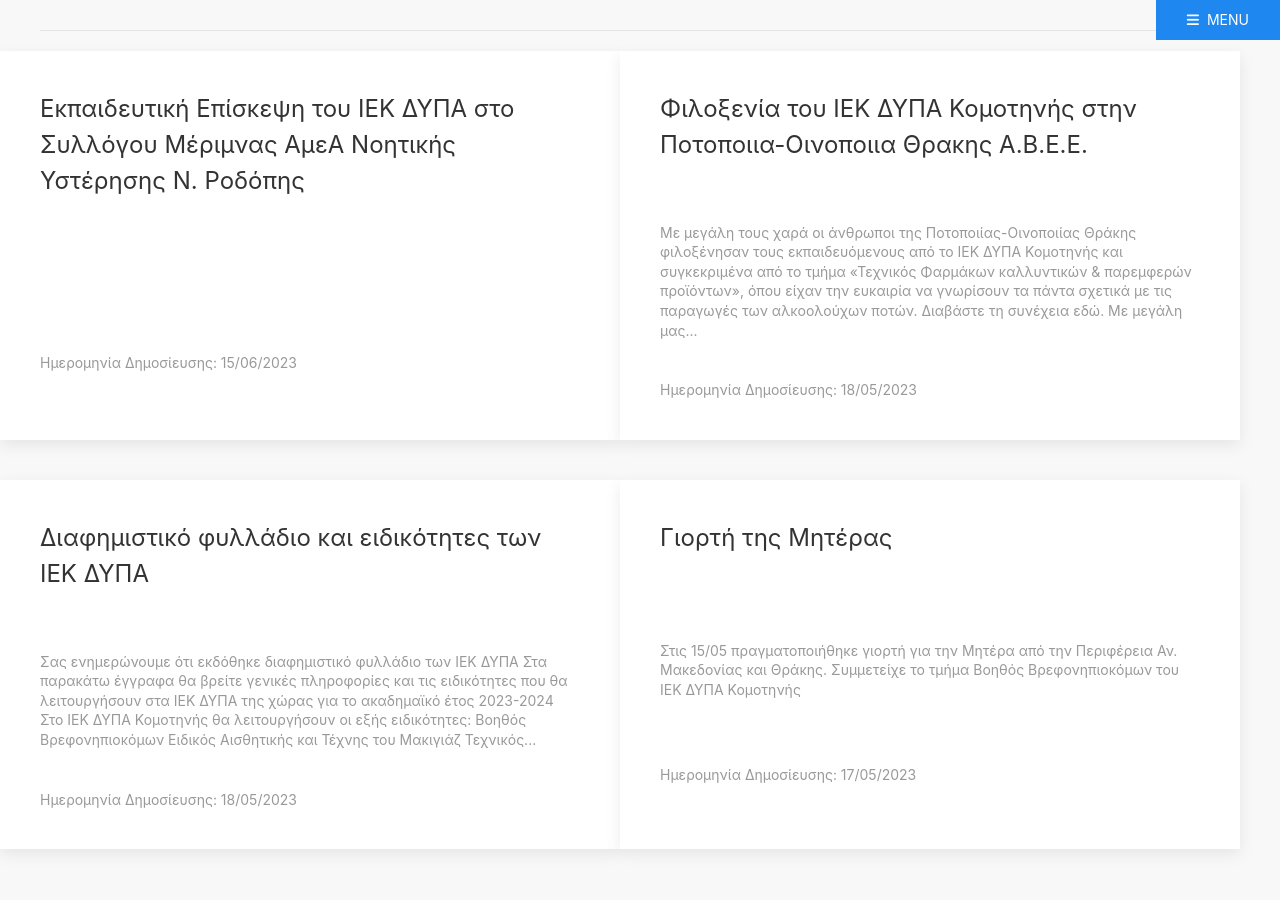
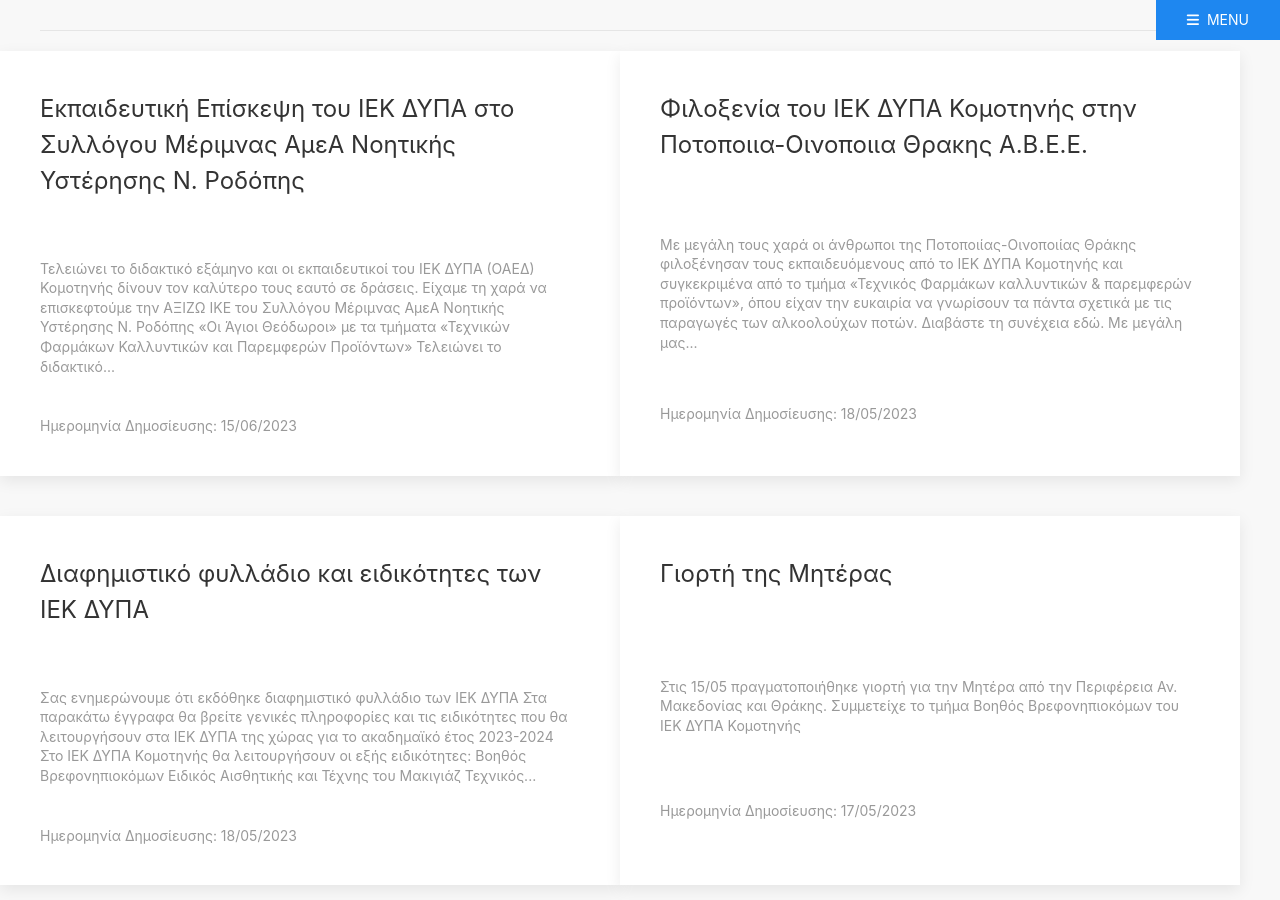
Before and after one commit to iek-komotini/iek-komotini.github.io, a Jekyll site: the page built from index.md, in a window 1280 px wide and 900 px high, scrolled down 3097 px. Built offline with Jekyll 4.4.1, drawn with Linux system fonts in a browser that asks for light colours; nearby versions of some CDN libraries.

Commit message:
Update 2023-06-15-amea.md

```diff
--- a/_posts/2023-06-15-amea.md
+++ b/_posts/2023-06-15-amea.md
@@ -3,7 +3,13 @@ layout: post
 title: Εκπαιδευτική Επίσκεψη του ΙΕΚ ΔΥΠΑ στο Συλλόγου Μέριμνας ΑμεΑ Νοητικής Υστέρησης Ν. Ροδόπης
 ---
 
+Τελειώνει το διδακτικό εξάμηνο και οι εκπαιδευτικοί του ΙΕΚ ΔΥΠΑ (ΟΑΕΔ) Κομοτηνής δίνουν τον καλύτερο τους εαυτό σε δράσεις. Είχαμε τη χαρά να επισκεφτούμε την ΑΞΙΖΩ ΙΚΕ του Συλλόγου Μέριμνας ΑμεΑ Νοητικής Υστέρησης Ν. Ροδόπης «Οι Άγιοι Θεόδωροι» με  τα τμήματα «Τεχνικών  Φαρμάκων Καλλυντικών και Παρεμφερών Προϊόντων»
+
+
 <div class="uk-container">
+<div id="fb-root"></div>
+<script async defer crossorigin="anonymous" src="https://connect.facebook.net/el_GR/sdk.js#xfbml=1&version=v17.0" nonce="WL8SvQCd"></script>
 
-<iframe src="https://www.facebook.com/plugins/post.php?href=https%3A%2F%2Fwww.facebook.com%2Fpermalink.php%3Fstory_fbid%3Dpfbid0kQnnDWSkYN1epnQzbShuHEQNVDzKSoThiHB9LLKzA7ymGNrSSdxznqmY6Ap6TQtJl%26id%3D100003400076950&width=552&show_text=true&height=721&appId" width="552" height="721" style="border:none;overflow:hidden" scrolling="no" frameborder="0" allowfullscreen="true" allow="autoplay; clipboard-write; encrypted-media; picture-in-picture; web-share"></iframe>
-</div>
+<div class="fb-post" data-href="https://www.facebook.com/permalink.php?story_fbid=pfbid0kQnnDWSkYN1epnQzbShuHEQNVDzKSoThiHB9LLKzA7ymGNrSSdxznqmY6Ap6TQtJl&amp;id=100003400076950" data-width="" data-show-text="true"><blockquote cite="https://www.facebook.com/permalink.php?story_fbid=6087767651346510&amp;id=100003400076950" class="fb-xfbml-parse-ignore"><p>Τελειώνει το διδακτικό εξάμηνο και οι εκπαιδευτικοί του ΙΕΚ ΔΥΠΑ (ΟΑΕΔ) Κομοτηνής δίνουν τον καλύτερο τους εαυτό σε...</p>Δημοσιεύτηκε από <a href="https://www.facebook.com/people/%CE%93%CE%B5%CF%8E%CF%81%CE%B3%CE%B9%CE%BF%CF%82-%CE%94%CE%BF%CE%BC%CE%B2%CF%81%CE%B9%CE%B4%CE%B7%CF%82/100003400076950/">Γεώργιος Δομβριδης</a> στις&nbsp;<a href="https://www.facebook.com/permalink.php?story_fbid=6087767651346510&amp;id=100003400076950">Παρασκευή, 9 Ιουνίου 2023</a></blockquote></div>
+
+  </div>
```
